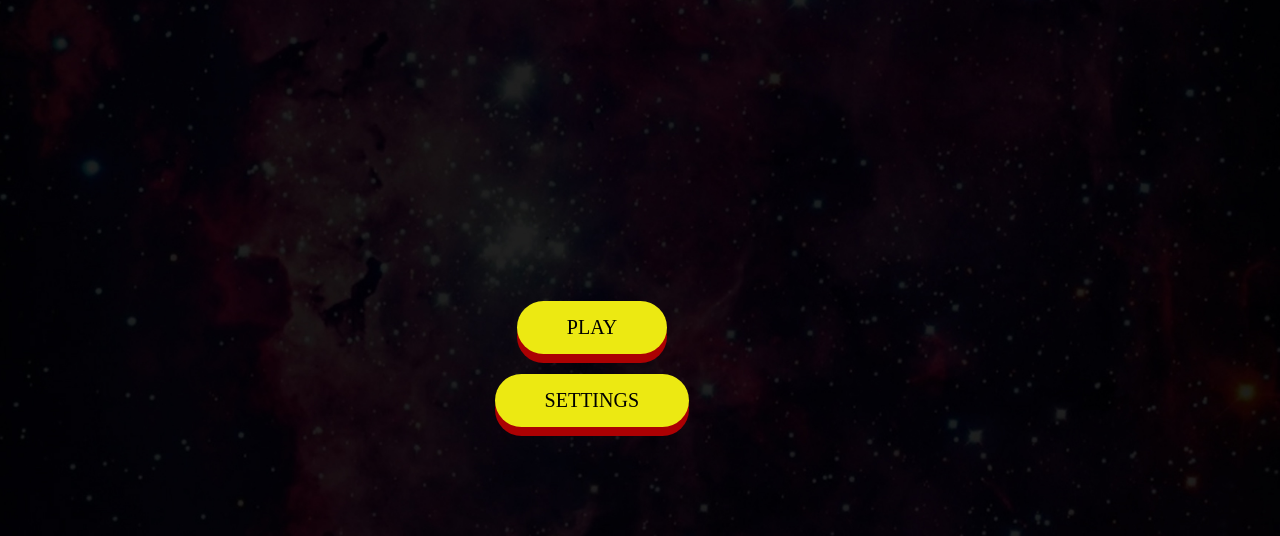
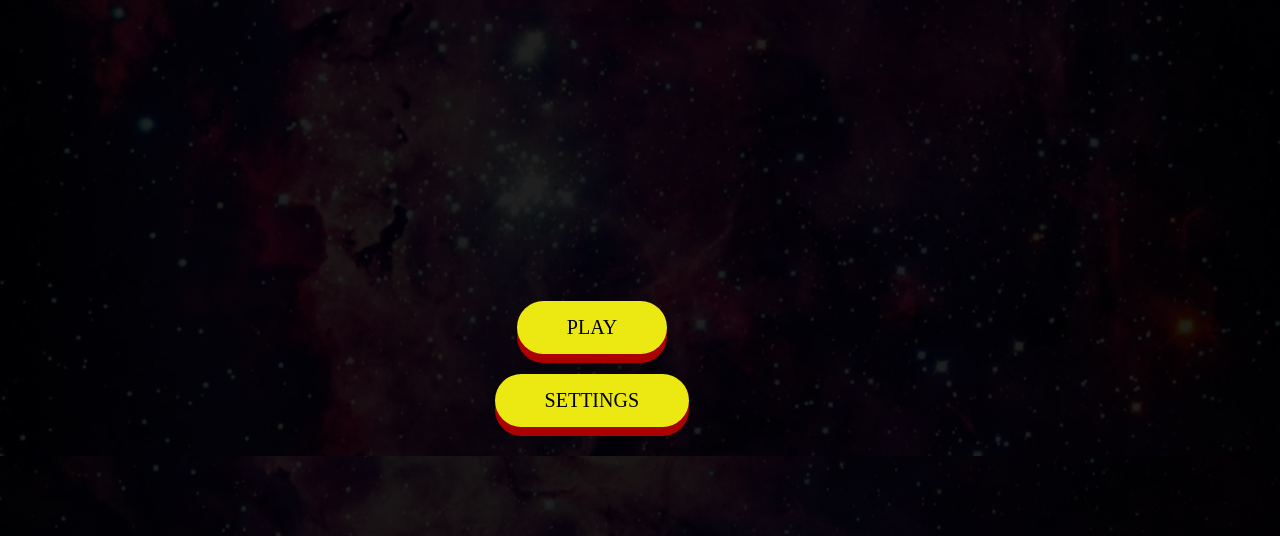
Before and after one commit to LuizHAC/P.A-VI, a plain HTML site: page Pages/Initial_Page/index.html in a window 1280 px wide. Shown: the part 264-800 px from the top of the page. Drawn offline with Linux system fonts and the light colour scheme.

Commit message:
Fixed initial page background error.

```diff
--- a/Pages/Initial_Page/index.html
+++ b/Pages/Initial_Page/index.html
@@ -28,7 +28,7 @@
     </head>
 
     <body>
-        <header class="header">
+
             <div class="logo-box">
                 <img src="../../Assets/UI/logo.png" alt="logo" class="logo">
             </div>
@@ -45,7 +45,6 @@
 
             </div>
 
-        </header>
 
     </body>
 </html>
--- a/Pages/Initial_Page/style.css
+++ b/Pages/Initial_Page/style.css
@@ -16,14 +16,11 @@ White: #FFFFFF
 
   body {
     padding: 0px;
-  }
-
-  .header {
-    height: 100vh;
     background-image:  url("../../Assets/UI/bg.jpg");
     background-size: cover;
     background-position: top;
   }
+
 
   .logo-box {
     display: block;
```
